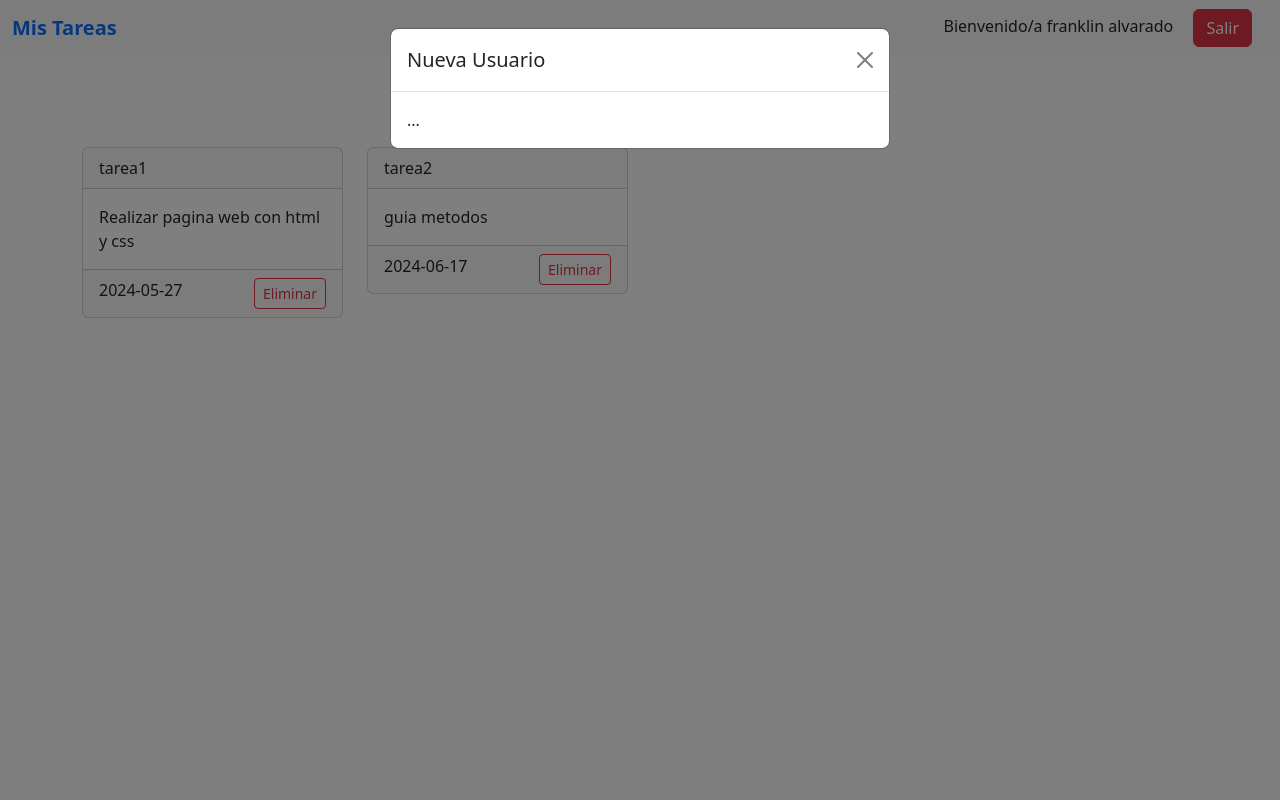
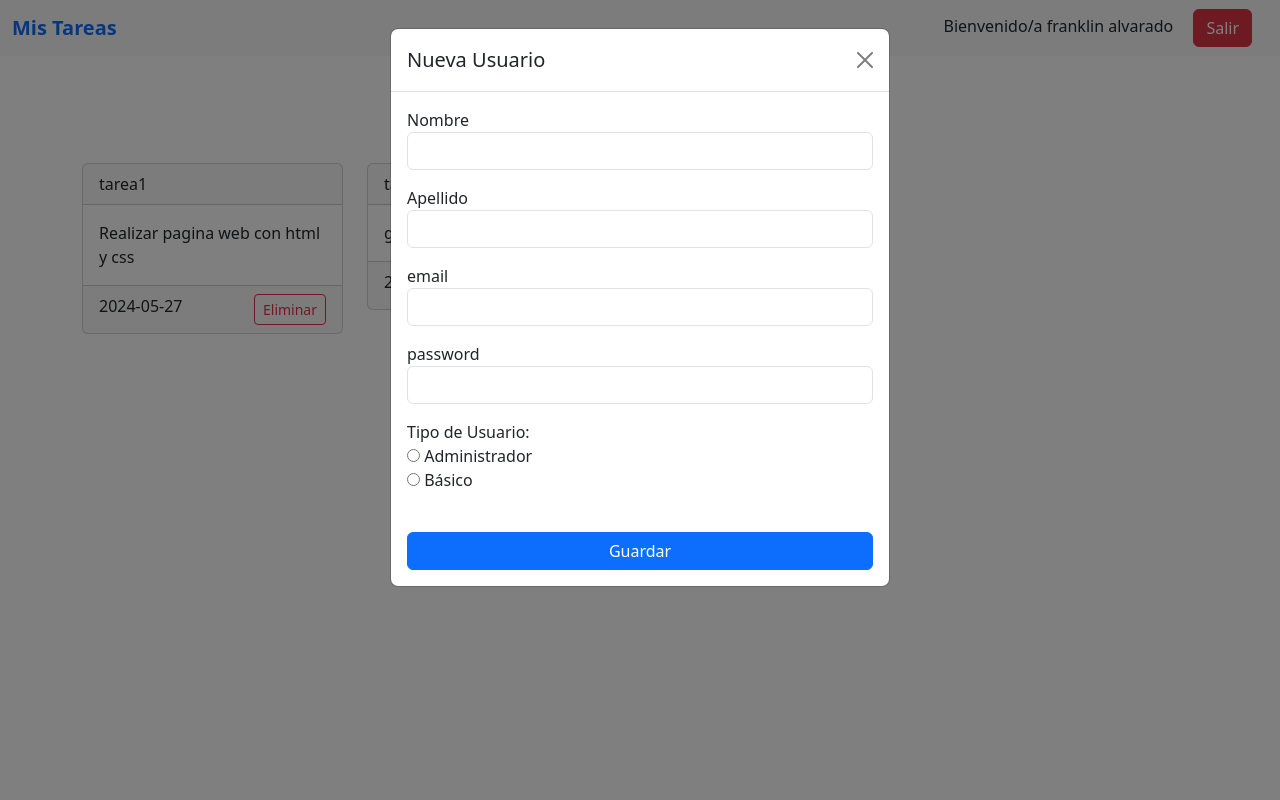
Before and after one commit to Falvarado800/TASKAPP, a Flask app: page /tasks in a window 1280 px wide, after a click that opens the changed part. Run offline with Flask 3, Linux system fonts and the light colour scheme; a user stored in the database is signed in; data comes from the database, SQL or seed files in the repository; both versions use the stored data as it was after the commit; some libraries are stand-ins or nearby versions.

Commit message:
agregar usuarios y eliminar tareas

```diff
--- a/Templates/tasks.html
+++ b/Templates/tasks.html
@@ -29,10 +29,16 @@
           data-bs-toggle="modal" data-bs-target="#user-modal">
       </div>
     </div>
+    {% if message %}
+    <div class="alert alert-danger alert-dismissible fade show mt-3 role="'alert">
+      <strong>Error </strong>{{ message }}
+      <button type="button" class="btn-close" data-bs-dismiss="alert" arial-label="close"></button>
+    </div>
+    {% endif %}
     <!-- Tareas del usuario -->
     <div class="row row-col-1 row-cols-sm-1 row-cols-md-3 row-cols-lg-4 mt-3">
       {% for task in tasks %}
-      <div class="col-md-3">
+      <div class="col-md-3 mt-3">
         <div class="card">
           <div class="card-header">
             {{ task.titulo }}
@@ -42,7 +48,7 @@
           </div>
           <div class="card-footer d-flex justify-content-between">
             {{ task.date }}
-            <form action="#" method="POST">
+            <form action="delete-task" method="POST">
               <input type="hidden" value="{{ task.id }}" name="id">
               <button type="submit" class="btn btn-outline-danger btn-sm">Eliminar</button>
             </form>
@@ -80,7 +86,23 @@
             <button type="button" class="btn-close" data-bs-dismiss="modal" aria-label="Close"></button>
           </div>
           <div class="modal-body">
-            ...
+            <form action="/new-user" method="POST">
+              <label>Nombre</label>
+              <input type="text" class="form-control mb-3" name="nombre">
+              <label>Apellido</label>
+              <input type="text" class="form-control mb-3" name="apellido">
+              <label>email</label>
+              <input type="text" class="form-control mb-3" name="email">
+              <label>password</label>
+              <input type="password" class="form-control mb-3" name="password">
+              <label>Tipo de Usuario:</label><br>
+              <input type="radio" id="administrador" name="tipo" value="administrador" required>
+              <label for="administrador">Administrador</label><br>
+
+              <input type="radio" id="basico" name="tipo" value="basico" required>
+              <label for="basico">Básico</label><br><br>
+              <button type="submit" class="btn btn-primary w-100 mt-3">Guardar</button>
+            </form>
           </div>
         </div>
       </div>
--- a/app.py
+++ b/app.py
@@ -36,6 +36,8 @@ def login():
         session['email'] = email
         session['nombre'] = user[1]
         session['apellido'] = user[2]
+        session['tipo'] = user[4]
+
         return redirect(url_for('tasks'))
     else:
         return render_template('index.html', message=' Las credenciales no son correctas ')
@@ -67,7 +69,7 @@ def newtask():
     descripcion= request.form['descripcion']
     email = session['email']
     d = datetime.now()
-    date = d.strftime("%y-%m-%d $h:$M:%S")
+    date = d.strftime("%y-%m-%d")
 
     if titulo and descripcion and email:
        cur = mysql.connection.cursor()
@@ -78,5 +80,45 @@ def newtask():
        return redirect(url_for('tasks'))
 
 
+@app.route('/new-user', methods=['GET', 'POST'])
+def newuser():
+    nombre= request.form['nombre']
+    apellido= request.form['apellido']
+    email = request.form['email']
+    tipo= request.form['tipo']
+    password= request.form['password']
+
+    if tipo == 'administrador':
+            tipo = 1
+    elif tipo == 'basico':
+            tipo = 0
+
+    if  session['tipo'] == 1:
+        cur = mysql.connection.cursor()
+        sql = "INSERT INTO usuario (nombre, apellido, email, tipo, password) VALUES (%s, %s, %s, %s, %s)"
+        data  = (nombre, apellido, email, tipo, password)
+        cur.execute(sql, data)
+        mysql.connection.commit()
+        return redirect(url_for('tasks'))
+    else:
+        return render_template('tasks.html', message='Usuario no autorizado para esta accion.')
+
+@app.route('/delete-task', methods=['GET', 'POST'])
+def deleteTask():
+     cur = mysql.connection.cursor()
+     id = request.form['id']
+     sql = "delete from tarea where id = %s"
+     data = (id,)
+     cur.execute(sql, data)
+     mysql.connection.commit()
+     return redirect(url_for('tasks'))
+
+
+
+
+
+
+
+
 if __name__ == '__main__':
     app.run(debug=True)
--- a/config.py
+++ b/config.py
@@ -1,5 +1,5 @@
 MYSQL_HOST = 'localhost'
 MYSQL_USER = 'root'
-MYSQL_PASSWORD = ''
+MYSQL_PASSWORD = 'Coffe24'
 MYSQL_DB = 'mytask'
 HEC_SEC_KEY = 'ec67420191a8603e65293a3e190a89d789a2a704b4742973358688ef345b601e'
```
Also changed, not shown: data/mytask.sql (added, +82 -0 lines).
